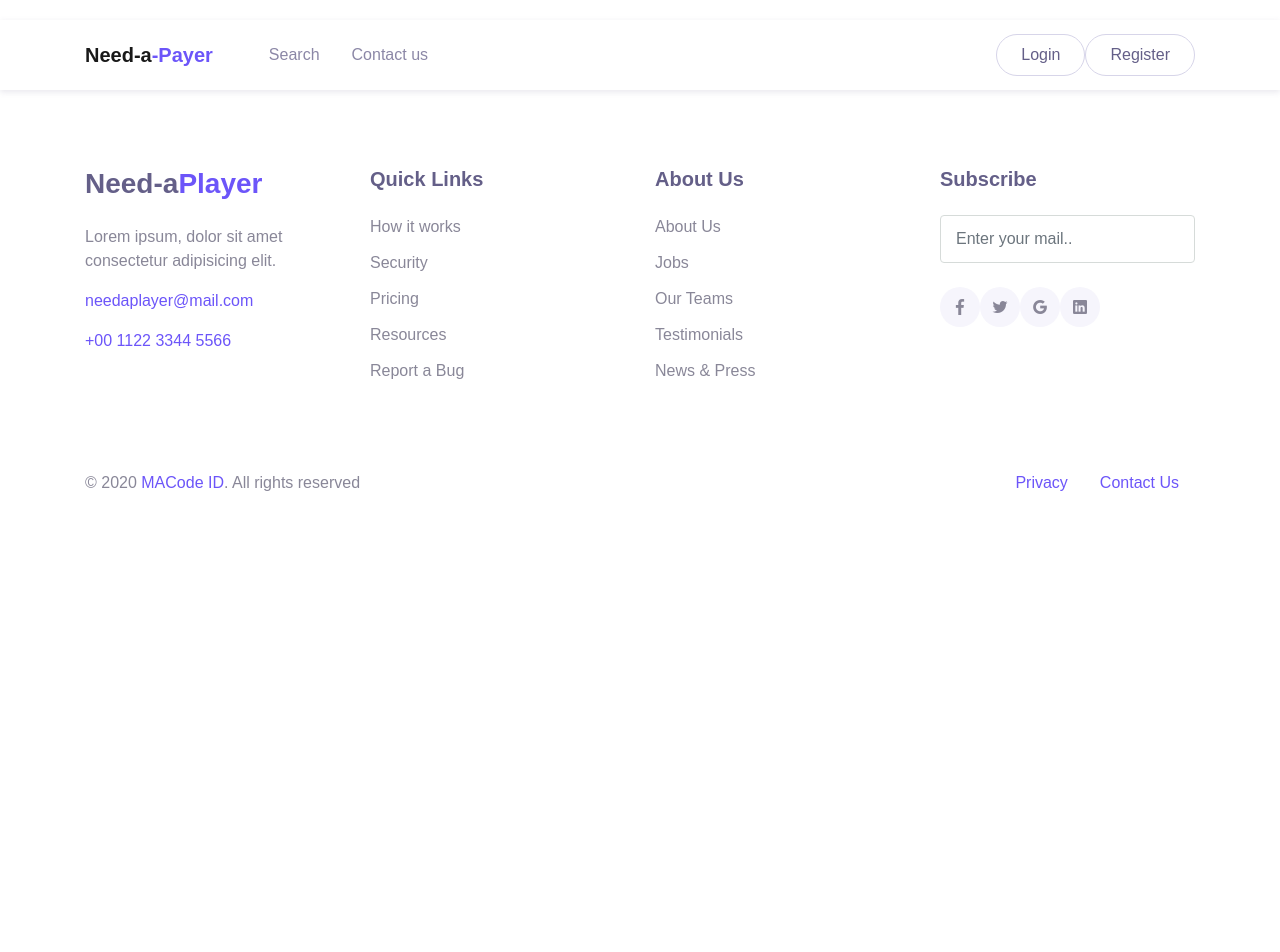
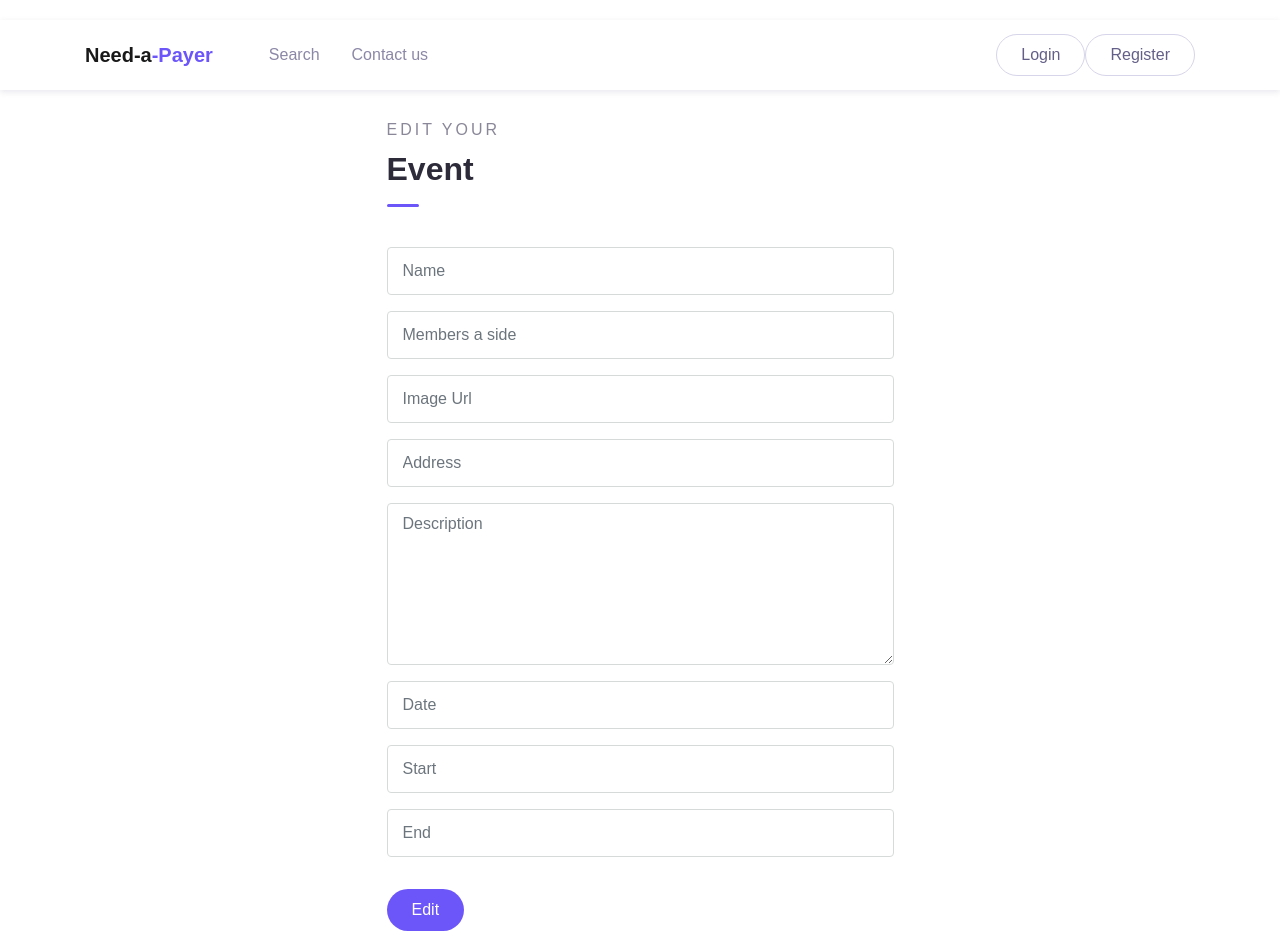
Before and after one commit to DeanDupalov/need-a-player, a React (Create React App) app: page /edit-event/1 in a window 1280 px wide. Before the commit this address had no page. Shown: the top 952 px of the page. Before the commit the page ends 800 px from the top, so only its background shows below. Built offline with nearby package versions, Linux system fonts and the light colour scheme; no server answers.

Commit message:
adding edit event functionality

```diff
--- a/src/App.js
+++ b/src/App.js
@@ -1,4 +1,5 @@
-import { Routes, Route } from "react-router-dom";
+import { useLayoutEffect } from "react";
+import { Routes, Route, useLocation } from "react-router-dom";
 
 import { AuthProvider } from "./contexts/AuthContext";
 import { Helmet, HelmetProvider } from 'react-helmet-async';
@@ -11,15 +12,17 @@ import GetInTouch from "./components/GetInTouch";
 import Login from "./components/Login/Login";
 import Register from "./components/Register/Register";
 import CreateEvent from "./components/CreateEvent/CreateEvent";
+import EditEvent from "./components/EditEvent"
 import DetailsEvent from "./components/DetailsEvent";
 
 
 
+function App() {
 
-
-
-
-function App() {
+    const location = useLocation();
+    useLayoutEffect(() => {
+        document.documentElement.scrollTo(0, 0);
+    }, [location.pathname]);
 
     return (
         <HelmetProvider>
@@ -42,6 +45,7 @@ function App() {
                             <Route path="/login" element={<Login />} />
                             <Route path="/register" element={<Register />} />
                             <Route path="/create" element={<CreateEvent />} />
+                            <Route path="/edit-event/:eventId" element={<EditEvent />} />
                             <Route path="/details-event/:eventId" element={<DetailsEvent />} />
 
 
--- a/src/api/data.js
+++ b/src/api/data.js
@@ -18,6 +18,10 @@ export async function getEventById(id) {
     return api.get('/data/games/' + id);
 }
 
+export async function editEvent(id, data) {
+    return api.put('/data/games/' + id, data)
+}
+
 export async function deleteEventById(id) {
-    return api.del('/data/games/' + id);
+    return api.del('/data/games/' + id,);
 }
--- a/src/components/DetailsEvent/DetailsEvent.js
+++ b/src/components/DetailsEvent/DetailsEvent.js
@@ -26,7 +26,7 @@ const DetailsEvent = () => {
 
     const creatorBtns = (
         <>
-            <Link to="#" className="btn btn-outline-secondary ml-2">Edit</Link>
+            <Link to={`/edit-event/${eventId}`} className="btn btn-outline-secondary ml-2">Edit</Link>
             <Link to="#" className="btn btn-outline-danger ml-2" onClick={deleteHandler}>Delete</Link>
         </>
     )
@@ -58,7 +58,7 @@ const DetailsEvent = () => {
                     </div>
                     <div className="col-lg-6 py-3 wow zoomIn">
                         <div className="img-place text-center">
-                        <img src={event.imageUrl} alt="Football Team Photo" />
+                            <img src={event.imageUrl} alt="Football Team Photo" />
                         </div>
                     </div>
                 </div>
--- /dev/null
+++ b/src/components/EditEvent/EditEvent.js
@@ -0,0 +1,71 @@
+
+
+import { Helmet } from "react-helmet-async";
+import { useParams, useNavigate} from "react-router-dom";
+import useEventState from "../../hooks/useEventState";
+import * as eventService from "../../api/data";
+
+const EditEvent = () => {
+    const navigate = useNavigate()
+    const { eventId } = useParams();
+    const [event, setEvent] = useEventState(eventId)
+
+
+    const editEventHandler = (e) => {
+        e.preventDefault();
+
+        // taking all fields
+        let eventData = Object.fromEntries(new FormData(e.currentTarget));
+
+        eventService.editEvent(eventId, eventData);
+        navigate(`/details-event/${event._id}`)
+    }
+
+
+    return (
+        <div className="container mt-8 p-5">
+            <Helmet>
+                <title>Edit Event</title>
+            </Helmet>
+            <div className="row d-flex justify-content-center m-6">
+                <div className="col-6">
+                    <div className="subhead">Edit your</div>
+                    <h2 className="title-section">Event</h2>
+                    <div className="divider"></div>
+
+                    <form onSubmit={editEventHandler} method="POST">
+                        <div className="py-2">
+                            <input type="text" className="form-control" name="name" placeholder="Name" defaultValue={event.name} />
+                        </div>
+                        <div className="py-2">
+                            <input type="number" className="form-control" name="members" placeholder="Members a side" defaultValue={event.members} />
+                        </div>
+                        <div className="py-2">
+                            <input type="text" className="form-control" name="imageUrl" placeholder="Image Url" defaultValue={event.imageUrl} />
+                        </div>
+                        <div className="py-2">
+                            <input type="text" className="form-control" name="address" placeholder="Address" defaultValue={event.address} />
+                        </div>
+                        <div className="py-2">
+                            <textarea rows="6" className="form-control" name="description" placeholder="Description" defaultValue={event.description}></textarea>
+                        </div>
+                        <div className="py-2">
+                            <input type="text" className="form-control" name="date" placeholder="Date" defaultValue={event.date} />
+                        </div>
+                        <div className="py-2">
+                            <input type="text" className="form-control" name="startTime" placeholder="Start" defaultValue={event.startTime} />
+                        </div>
+                        <div className="py-2">
+                            <input type="text" className="form-control" name="endTime" placeholder="End" defaultValue={event.endTime} />
+                        </div>
+
+                        <button type="submit" className="btn btn-primary rounded-pill mt-4">Edit</button>
+                    </form>
+                </div>
+            </div>
+        </div>
+    )
+}
+
+
+export default EditEvent;
--- /dev/null
+++ b/src/components/EditEvent/index.js
@@ -0,0 +1 @@
+export {default} from './EditEvent';
--- a/src/components/GamesListHome/GameCardHome/GameCardHome.js
+++ b/src/components/GamesListHome/GameCardHome/GameCardHome.js
@@ -1,7 +1,4 @@
-
 import {Link, useParams} from 'react-router-dom';
-
-
 
 const GameCardHome = ({
     game
--- a/src/components/Header/Header.js
+++ b/src/components/Header/Header.js
@@ -33,7 +33,7 @@ const Header = () => {
     const userButtons = (
         <div>
             <NavLink to="/profile" className="btn btn-outline rounded-pill">Profile, {user.email}</NavLink>
-            <NavLink to="/javascript:void(0)" onClick={logoutHandler} className="btn btn-outline rounded-pill">Logout</NavLink>
+            <NavLink to="#" onClick={logoutHandler} className="btn btn-outline rounded-pill">Logout</NavLink>
         </div>
     );
 
```
